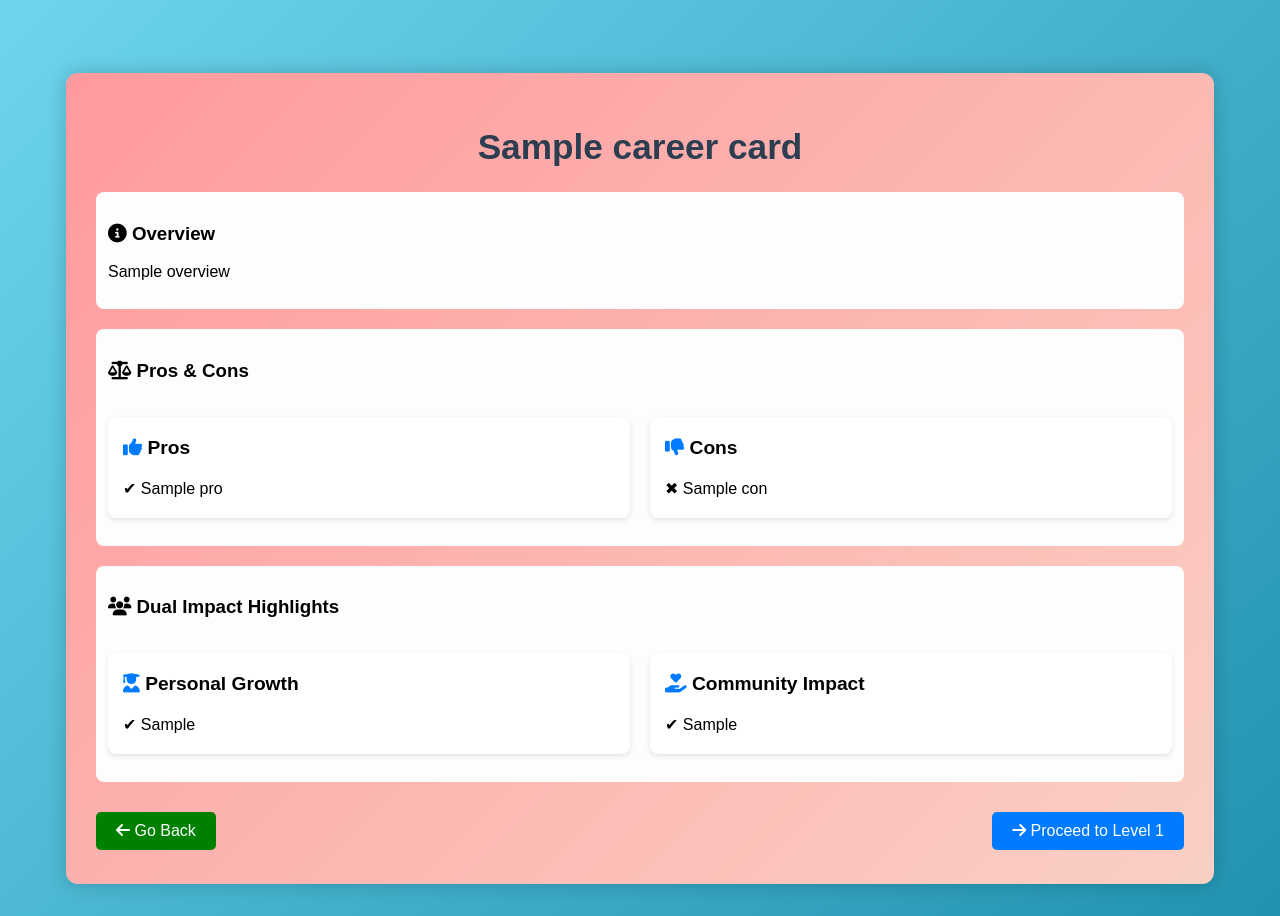
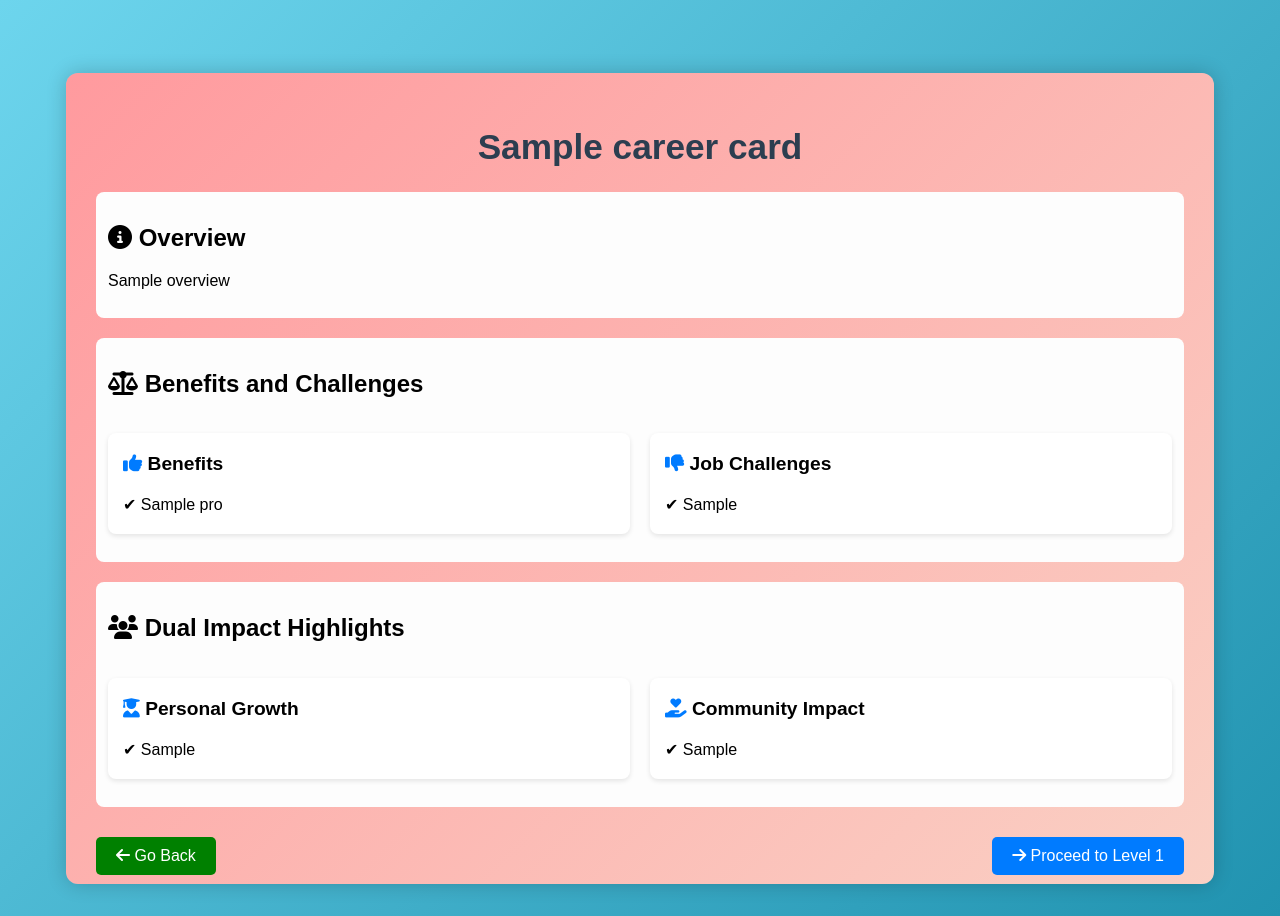
Before and after one commit to webaayu/career-card-game, a Flask app: template templates/jobcard-details.html in a window 1280 px wide. Run offline with Flask 3, Linux system fonts and the light colour scheme; the template is opened without the code that fills it: most values are stand-ins (such as "Sample title", 1, 10 or a date in 2020); some libraries are stand-ins or nearby versions.

Commit message:
Update jobcard-details.html

```diff
--- a/templates/jobcard-details.html
+++ b/templates/jobcard-details.html
@@ -7,36 +7,37 @@
     <link rel="stylesheet" href="{{ url_for('static', filename='styles.css') }}">
     <script src="https://kit.fontawesome.com/a076d05399.js" crossorigin="anonymous"></script>
 </head>
-<body>
+<body class="game-body">
+
     <div class="jobcard-container">
         <div class="jobcard">
             <h1 class="job-title">{{ card['CareerCard']['Title'] }}</h1>
 
             <section class="overview">
-                <h3><i class="fas fa-info-circle"></i> Overview</h3>
+                <h2><i class="fas fa-info-circle"></i> Overview</h2>
                 <p>{{ card['CareerCard']['Overview'] }}</p>
             </section>
 
             <section class="pros-cons">
-                <h3><i class="fas fa-balance-scale"></i> Pros & Cons</h3>
+                <h2><i class="fas fa-balance-scale"></i> Benefits and Challenges </h2>
                 <div class="list-container">
                     <ul class="pros">
-                        <li><strong><i class="fas fa-thumbs-up"></i> Pros</strong></li>
-                        {% for pro in card['CareerCard']['Pros & Cons']['Pros'] %}
+                        <li><strong><i class="fas fa-thumbs-up"></i> Benefits </strong></li>
+                        {% for pro in card['CareerCard']['Benefits and Challenges']['Benefits'] %}
                             <li>✔ {{ pro }}</li>
                         {% endfor %}
                     </ul>
                     <ul class="cons">
-                        <li><strong><i class="fas fa-thumbs-down"></i> Cons</strong></li>
-                        {% for con in card['CareerCard']['Pros & Cons']['Cons'] %}
-                            <li>✖ {{ con }}</li>
+                        <li><strong><i class="fas fa-thumbs-down"></i> Job Challenges </strong></li>
+                        {% for con in card['CareerCard']['Benefits and Challenges']['Job Challenges'] %}
+                            <li>✔ {{ con }}</li>
                         {% endfor %}
                     </ul>
                 </div>
             </section>
 
             <section class="dual-impact">
-                <h3><i class="fas fa-users"></i> Dual Impact Highlights</h3>
+                <h2><i class="fas fa-users"></i> Dual Impact Highlights</h2>
                 <div class="list-container">
                     <ul class="impact-list">
                         <li><strong><i class="fas fa-user-graduate"></i> Personal Growth</strong></li>
```
